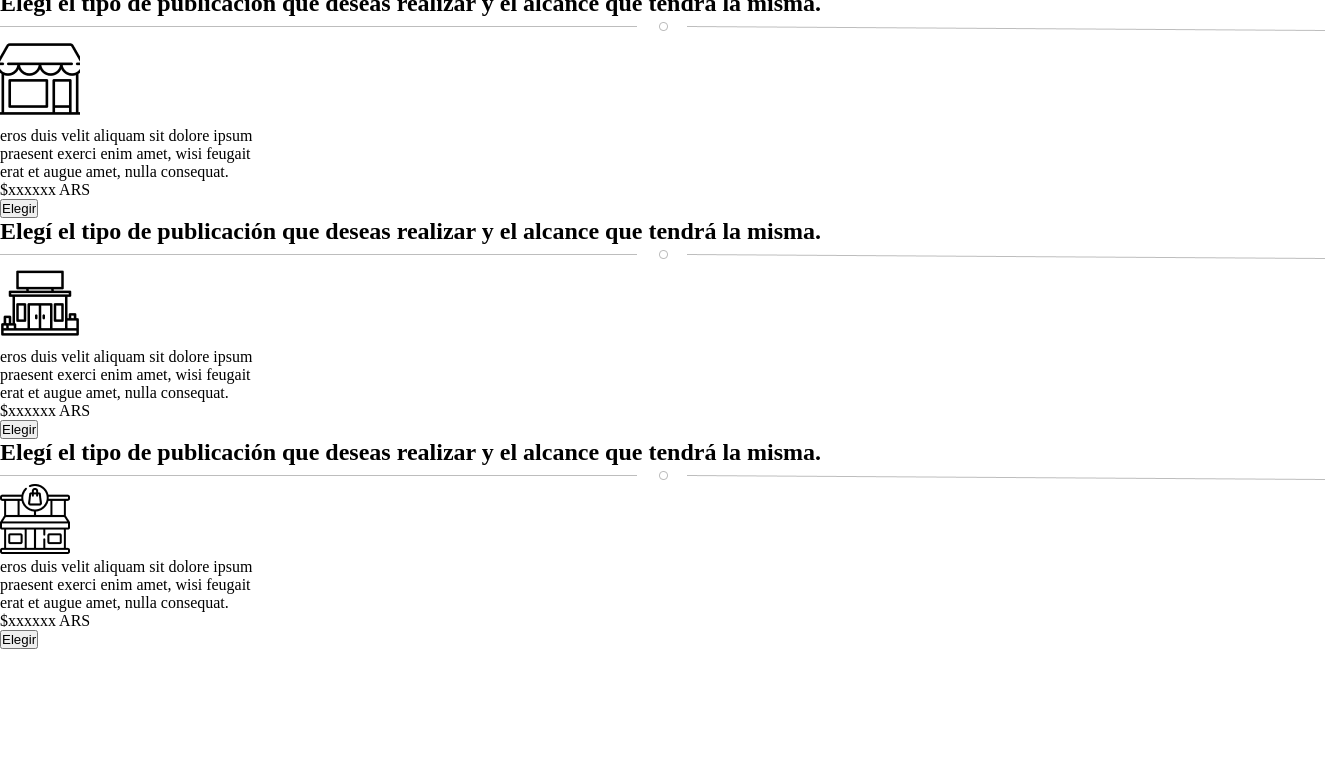
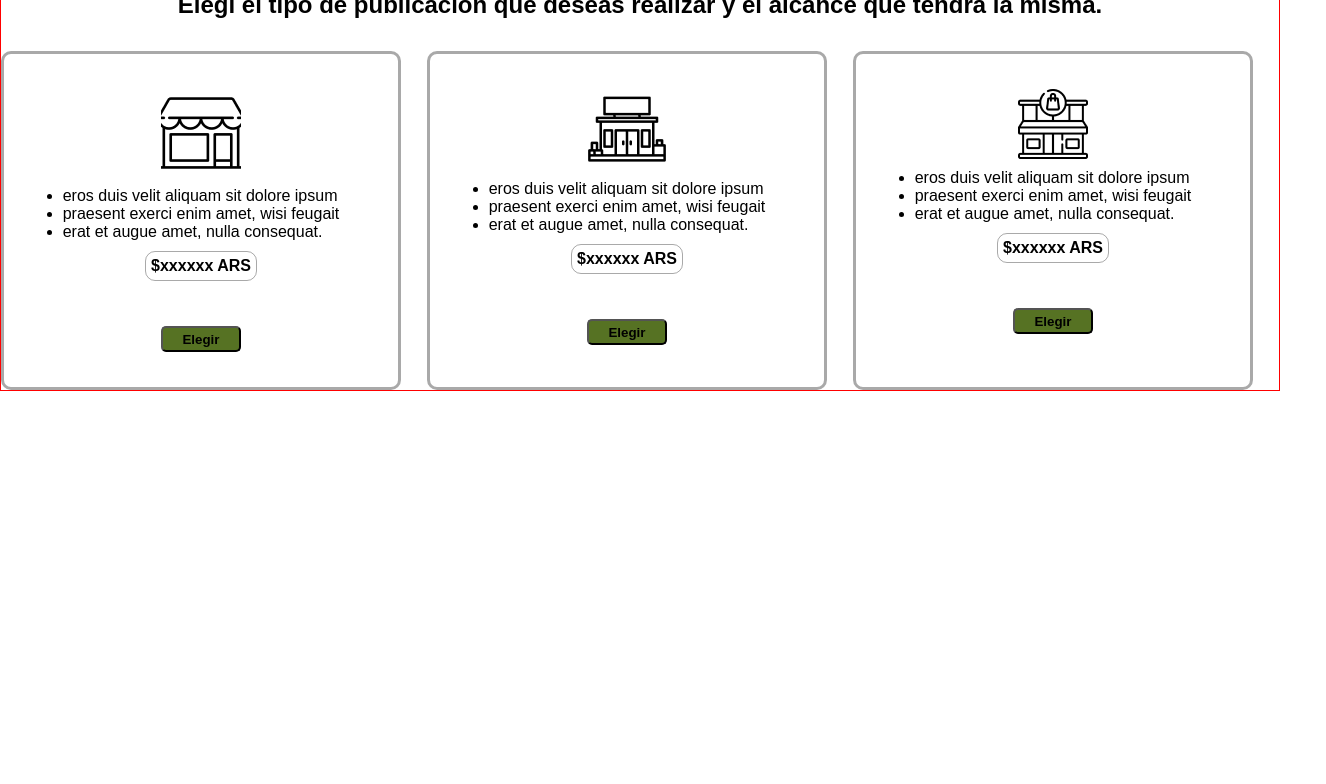
Before and after one commit to MalmstenTheo/Din-Plats, a website: page pages/publicar.html in a window 1280 px wide. Shown: the part 104-888 px from the top of the page, 1326 px wide, since content can reach past the window. Drawn offline with Linux system fonts and the light colour scheme; a web font is replaced by a local one.

Commit message:
pagina publicar

```diff
--- a/pages/publicar.html
+++ b/pages/publicar.html
@@ -20,7 +20,6 @@
         <link rel="stylesheet" href="../css/style.css">
     </head>
 <body>
-    <div class="containerIndexPublicar">
     <header class="header">
         <nav>
             <div class="logo">
@@ -38,20 +37,17 @@
         </nav>
     </header>
 
-    <main>
-        <section>
+    <main class="mainPublicar">
+    <section class="cardPublicar">
+        <section class="hDosPublicar">
             <div>
                 <h2>
                     <p>Elegí el tipo de publicación que deseas realizar y el alcance que tendrá la misma.</p>
                 </h2>
             </div>
         </section>
-        <section>
-            <div>
-                <img src="../assets/img/Linea-punto-publi.png" alt="linea separatoria">
-            </div>
-        </section>
-        <section>
+
+        <section class="publiTipoUno">
             <div>
                 <img src="../assets/img/shop 1.png" alt="Imagen de tienda">
             </div>
@@ -65,24 +61,12 @@
             <div>
                 <p>$xxxxxx ARS</p>
             </div>
-            <section>
+            <div>
                 <button>Elegir</button>
-            </section>
+            </div>
         </section>
 
-        <section>
-            <div>
-                <h2>
-                    <p>Elegí el tipo de publicación que deseas realizar y el alcance que tendrá la misma.</p>
-                </h2>
-            </div>
-        </section>
-        <section>
-            <div>
-                <img src="../assets/img/Linea-punto-publi.png" alt="linea separatoria">
-            </div>
-        </section>
-        <section>
+        <section class="publiTipoDos">
             <div>
                 <img src="../assets/img/shop 2.png" alt="Imagen de tienda">
             </div>
@@ -96,24 +80,12 @@
             <div>
                 <p>$xxxxxx ARS</p>
             </div>
-            <section>
+            <div>
                 <button>Elegir</button>
-            </section>
+            </div>
         </section>
 
-        <section>
-            <div>
-                <h2>
-                    <p>Elegí el tipo de publicación que deseas realizar y el alcance que tendrá la misma.</p>
-                </h2>
-            </div>
-        </section>
-        <section>
-            <div>
-                <img src="../assets/img/Linea-punto-publi.png" alt="linea separatoria">
-            </div>
-        </section>
-        <section>
+        <section class="publiTipoTres">
             <div>
                 <img src="../assets/img/shop 3.png" alt="Imagen de tienda">
             </div>
@@ -127,10 +99,11 @@
             <div>
                 <p>$xxxxxx ARS</p>
             </div>
-            <section>
+            <div>
                 <button>Elegir</button>
-            </section>
+            </div>
         </section>
+    </section>
     </main>
 
     <footer class="footer">
@@ -148,6 +121,5 @@
         </div>
         </section>
     </footer>
-    </div>
 </body>
 </html>
--- a/scss/layout/_index.scss
+++ b/scss/layout/_index.scss
@@ -45,7 +45,7 @@
                 }
             }
             button{
-                background-color: $colorBotonesIndex; /*VARIABLE*/
+                background-color: $colorBotones; /*VARIABLE*/
                 padding: 3.5px;
                 border-radius: 5px;
                 font-family: 'Signika Negative', sans-serif;
--- a/scss/layout/_mediaMapa.scss
+++ b/scss/layout/_mediaMapa.scss
@@ -2,9 +2,6 @@
     .mainMapa{
         display: flex;
         flex-direction: column;
-    }
-    .containerIndexMapa{
-        height: 100%;
     }
     .infoCasa{
         height: 900px;
@@ -25,3 +22,27 @@
         order: 2;
     }
 }
+
+@media (max-width:1024px){
+    .mainMapa{
+        display: flex;
+        flex-direction: column;
+    }
+    .infoCasa{
+        order: 3;
+        .imagenesMapa{
+            img{
+                width: 590px;
+            }
+        }
+    }
+    .consultarMapaCard{
+    }
+    .cardConsultar{
+        order: 1;
+        margin-top: 30px;
+    }
+    .containerMapa{
+        order: 2;
+    }
+}
--- a/scss/layout/_publicar.scss
+++ b/scss/layout/_publicar.scss
@@ -0,0 +1,55 @@
+.mainPublicar{
+    height: 100vh;
+    font-family: 'Signika Negative', sans-serif;
+    .cardPublicar{
+        border: 1px solid red;
+        display: grid;
+        grid-template-rows: 60px 1fr ;
+        grid-template-columns: 1fr 1fr 1fr;
+        .hDosPublicar{
+            grid-column: 1 / span 3;
+            div{
+                h2{
+                    display: flex;
+                    justify-content: center;
+                }
+            }
+        }
+        .publiTipoUno{
+            border: 3px solid rgba(0, 0, 0, 0.336);;
+            border-radius: 10px;
+            width: 400px;
+            display: flex;
+            flex-direction: column;
+            gap: 10px;
+            div{
+            display: flex;
+            justify-content: center;
+            img{
+                margin-top: 35px;
+            }
+            button{
+                margin: 35px;
+                background-color: $colorBotones; /*VARIABLE*/
+                padding: 3.5px;
+                border-radius: 5px;
+                font-family: 'Signika Negative', sans-serif;
+                font-weight: bold;
+                width: 80px;
+            }
+            p{
+                border: 1px solid rgba(0, 0, 0, 0.336);
+                border-radius: 10px;
+                padding: 5px;
+                font-weight: bold;
+            }
+            }
+        }
+        .publiTipoDos{
+            @extend .publiTipoUno;
+        }
+        .publiTipoTres{
+            @extend .publiTipoUno;
+        }
+    }
+}
--- a/scss/utilities/_variable.scss
+++ b/scss/utilities/_variable.scss
@@ -1 +1 @@
-$colorBotonesIndex: #40541A;
+$colorBotones: #567223;
```
Also changed, not shown: css/style.css, 1 other file.
